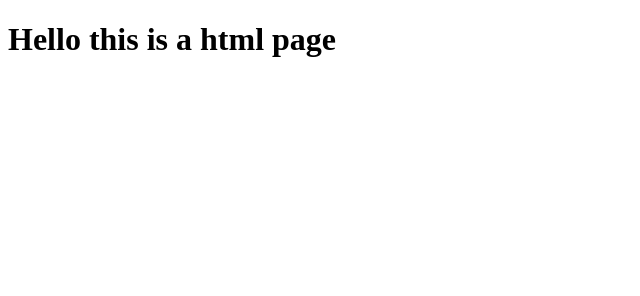
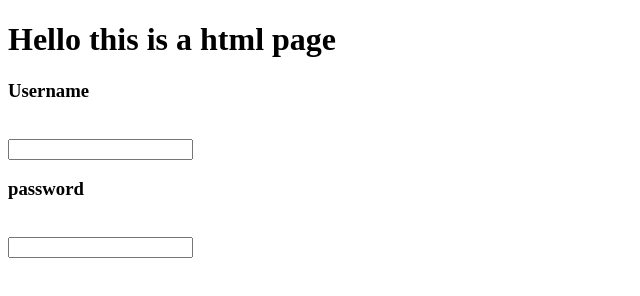
Before and after one commit to hritikaafandkar/MERN, a plain HTML site: page Index.html in a window 1280 px wide. Shown: the whole page, without its empty margins (0-640 px from the left). Drawn offline with Linux system fonts and the light colour scheme.

Commit message:
Updated Index File

```diff
--- a/Index.html
+++ b/Index.html
@@ -7,5 +7,15 @@
 </head>
 <body>
     <h1>Hello this is a html page</h1>
+    <form action="post">
+        <h3>Username</h3>
+        <br>
+        <input type="text" name="username" id="username">
+        <br>
+        <h3>password</h3>
+        <br>
+        <input type="password" name="pass" id="pass">
+
+    </form>
 </body>
 </html>
```
